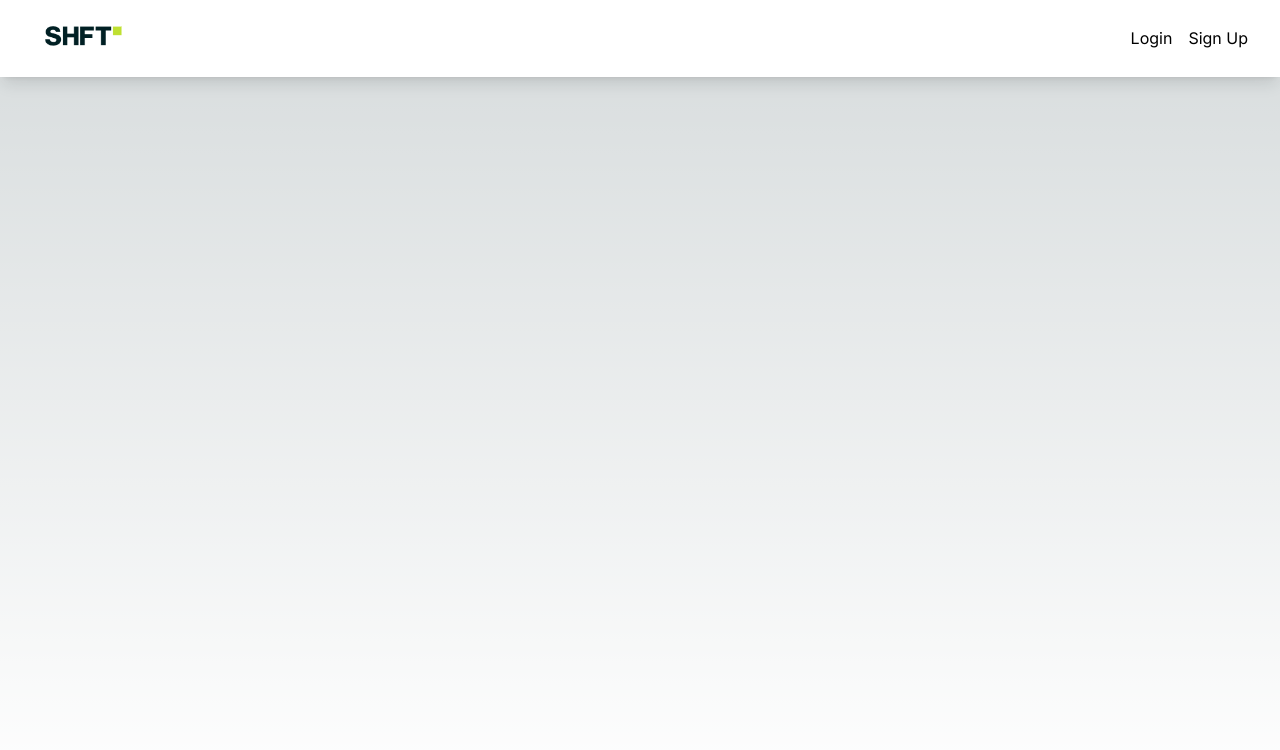
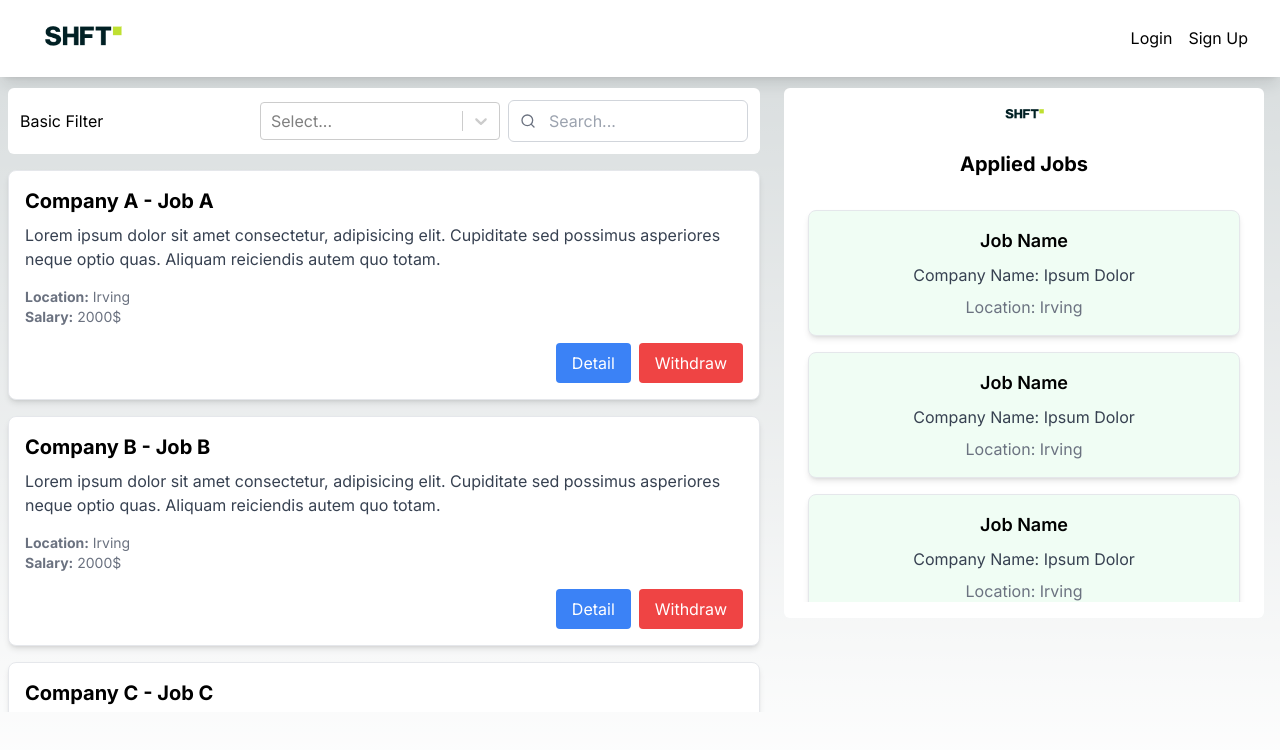
Before and after one commit to farukcagan/Job_Application, a Next.js app: page /job-list in a window 1280 px wide. Shown: the top 750 px of the page. Built offline with nearby package versions, Linux system fonts and the light colour scheme.

Commit message:
Added business content and applied business components with sample mockdata

```diff
--- a/package.json
+++ b/package.json
@@ -18,6 +18,7 @@
     "react-icons": "^5.2.1",
     "react-query": "^3.39.3",
     "react-redux": "^9.1.2",
+    "react-select": "^5.8.0",
     "sweetalert2": "^11.12.3",
     "universal-cookie": "^7.2.0"
   },
--- a/src/app/globals.css
+++ b/src/app/globals.css
@@ -31,3 +31,22 @@ body {
     text-wrap: balance;
   }
 }
+
+::-webkit-scrollbar {
+  width: 8px;
+  height: 8px;
+}
+
+::-webkit-scrollbar-thumb {
+  background-color: #b6b6b6;
+  border-radius: 4px;
+}
+
+::-webkit-scrollbar-thumb:hover {
+  background-color: #555;
+}
+
+::-webkit-scrollbar-track {
+  background: #f1f1f1;
+  border-radius: 4px;
+}
--- a/src/app/job-list/page.tsx
+++ b/src/app/job-list/page.tsx
@@ -1,4 +1,5 @@
 import Header from "@/components/Header/Header";
+import JobsList from "@/components/Job/JobList/JobsList";
 import { Metadata } from "next";
 
 export const metadata: Metadata = {
@@ -7,10 +8,12 @@ export const metadata: Metadata = {
 };
 
 export default function Page() {
-
   return (
-    <main className="flex min-h-screen flex-col items-center justify-between">
-      <Header />
+    <main className="flex min-h-screen flex-col">
+      <Header  />
+      <div className="pt-20">
+        <JobsList />
+      </div>
     </main>
   );
 }
--- a/src/components/Header/Header.tsx
+++ b/src/components/Header/Header.tsx
@@ -38,7 +38,7 @@ const Header: React.FC = () => {
   };
 
   return (
-    <header className="fixed top-0 left-0 w-full flex justify-between items-center p-4 bg-white text-black shadow-lg z-50">
+    <header className="fixed top-0 w-full left-0 flex justify-between items-center p-4 bg-white text-black shadow-lg z-50">
       <div className="text-xl font-bold ml-4">
         <a href="/">
           <Image
--- a/src/components/Job/JobList/JobsList.tsx
+++ b/src/components/Job/JobList/JobsList.tsx
@@ -1,11 +1,23 @@
-import React from 'react'
+"use client";
+import React from "react";
+import BasicFilter from "../components/BasicFilter";
+import JobsContent from "../components/JobsContent";
+import AppliedJobs from "../components/AppliedJobs";
 
 function JobsList() {
   return (
-    <div>
-
+    <div className="relative z-50 w-full">
+      <div className="flex">
+        <div className="w-3/5">
+          <BasicFilter />
+          <JobsContent />
+        </div>
+        <div className="w-2/5">
+          <AppliedJobs />
+        </div>
+      </div>
     </div>
-  )
+  );
 }
 
-export default JobsList
+export default JobsList;
--- /dev/null
+++ b/src/components/Job/components/AppliedJobs.tsx
@@ -0,0 +1,89 @@
+import React, { useEffect, useState } from "react";
+import Image from "next/image";
+
+interface Job {
+  jobName: string;
+  companyName: string;
+  location: string;
+}
+
+const exampleJobs: Job[] = [
+  {
+    jobName: "Job Name",
+    companyName: "Ipsum Dolor",
+    location: "Irving",
+  },
+  {
+    jobName: "Job Name",
+    companyName: "Ipsum Dolor",
+    location: "Irving",
+  },
+  {
+    jobName: "Job Name",
+    companyName: "Ipsum Dolor",
+    location: "Irving",
+  }, {
+    jobName: "Job Name",
+    companyName: "Ipsum Dolor",
+    location: "Irving",
+  },
+  {
+    jobName: "Job Name",
+    companyName: "Ipsum Dolor",
+    location: "Irving",
+  },
+  {
+    jobName: "Job Name",
+    companyName: "Ipsum Dolor",
+    location: "Irving",
+  },
+];
+
+const AppliedJobs: React.FC = () => {
+  const [profileImage, setProfileImage] = useState<string | null>(null);
+  const [email, setEmail] = useState<string | null>(null);
+
+  useEffect(() => {
+    setEmail(localStorage.getItem("email"));
+    setProfileImage(localStorage.getItem("profileImage"));
+  }, []);
+
+  return (
+    <div className="p-4 mt-2 mr-4  ml-4 bg-white rounded-md space-y-6 text-center">
+      <div className="items-center">
+        <div className="flex justify-center mb-5">
+          <Image
+            src={profileImage?.replace(/"/g, "") || "/images/logo.png"}
+            alt="Profile Picture"
+            width={50}
+            height={50}
+            className="rounded-full"
+          />
+        </div>
+        <div>
+          <h2 className="text-sm font-bold">{email?.replace(/"/g, "")}</h2>
+        </div>
+        <div className="mt-6">
+          <span className="text-xl font-bold">Applied Jobs</span>
+        </div>
+      </div>
+
+      <div className="max-h-[400px] overflow-y-auto cursor-pointer space-y-4 p-2">
+        {exampleJobs.map((job, index) => (
+          <div
+            key={index}
+            className="card bg-green-50 border p-4 rounded-lg shadow-md hover:shadow-xl transition-shadow"
+          >
+            <h3 className="text-lg font-semibold mb-2">{job.jobName}</h3>
+            <p className="text-gray-700 mb-2">
+              Company Name: {job.companyName}
+            </p>
+            <p className="text-gray-500">Location: {job.location}</p>
+          </div>
+        ))}
+      </div>
+    </div>
+  );
+};
+
+export default AppliedJobs;
--- /dev/null
+++ b/src/components/Job/components/BasicFilter.tsx
@@ -0,0 +1,39 @@
+import React from "react";
+import Select from "react-select";
+import { FiSearch } from "react-icons/fi";
+
+const options = [
+  { value: "option1", label: "Option 1" },
+  { value: "option2", label: "Option 2" },
+  { value: "option2", label: "Option 2" },
+  { value: "option2", label: "Option 2" },
+];
+
+function BasicFilter() {
+  return (
+    <div className="p-2">
+      <div className="flex  rounded-md bg-white w-full p-3 items-center">
+        <div className="flex-1">
+          <span>Basic Filter</span>
+        </div>
+        <div className="flex-1 mr-2">
+          <Select
+            options={options}
+            className="w-full"
+            classNamePrefix="select"
+          />
+        </div>
+        <div className="flex-1 relative">
+          <input
+            type="text"
+            placeholder="Search..."
+            className="border border-gray-300 rounded-md py-2 px-4 pl-10 w-full"
+          />
+          <FiSearch className="absolute left-3 top-1/2 transform -translate-y-1/2 text-gray-500" />
+        </div>
+      </div>
+    </div>
+  );
+}
+
+export default BasicFilter;
--- /dev/null
+++ b/src/components/Job/components/JobsContent.tsx
@@ -0,0 +1,99 @@
+import React from 'react';
+
+interface Job {
+  companyName?: string;
+  jobName?: string;
+  description?: string;
+  location?: string;
+  salary?: string;
+}
+
+const exampleJobs: Job[] = [
+  {
+    companyName: 'Company A',
+    jobName: 'Job A',
+    description: 'Lorem ipsum dolor sit amet consectetur, adipisicing elit. Cupiditate sed possimus asperiores neque optio quas. Aliquam reiciendis autem quo totam.',
+    location: 'Irving',
+    salary: '2000$',
+  },
+  {
+    companyName: 'Company B',
+    jobName: 'Job B',
+    description: 'Lorem ipsum dolor sit amet consectetur, adipisicing elit. Cupiditate sed possimus asperiores neque optio quas. Aliquam reiciendis autem quo totam.',
+    location: 'Irving',
+    salary: '2000$',
+  },
+  {
+    companyName: 'Company C',
+    jobName: 'Job C',
+    description: 'Lorem ipsum dolor sit amet consectetur, adipisicing elit. Cupiditate sed possimus asperiores neque optio quas. Aliquam reiciendis autem quo totam.',
+    location: 'Irving',
+    salary: '2000$',
+  }, {
+    companyName: 'Company B',
+    jobName: 'Job B',
+    description: 'Lorem ipsum dolor sit amet consectetur, adipisicing elit. Cupiditate sed possimus asperiores neque optio quas. Aliquam reiciendis autem quo totam.',
+    location: 'Irving',
+    salary: '2000$',
+  },
+  {
+    companyName: 'Company C',
+    jobName: 'Job C',
+    description: 'Lorem ipsum dolor sit amet consectetur, adipisicing elit. Cupiditate sed possimus asperiores neque optio quas. Aliquam reiciendis autem quo totam.',
+    location: 'Irving',
+    salary: '2000$',
+  }, {
+    companyName: 'Company B',
+    jobName: 'Job B',
+    description: 'Lorem ipsum dolor sit amet consectetur, adipisicing elit. Cupiditate sed possimus asperiores neque optio quas. Aliquam reiciendis autem quo totam.',
+    location: 'Irving',
+    salary: '2000$',
+  },
+  {
+    companyName: 'Company C',
+    jobName: 'Job C',
+    description: 'Lorem ipsum dolor sit amet consectetur, adipisicing elit. Cupiditate sed possimus asperiores neque optio quas. Aliquam reiciendis autem quo totam.',
+    location: 'Irving',
+    salary: '2000$',
+  }, {
+    companyName: 'Company B',
+    jobName: 'Job B',
+    description: 'Lorem ipsum dolor sit amet consectetur, adipisicing elit. Cupiditate sed possimus asperiores neque optio quas. Aliquam reiciendis autem quo totam.',
+    location: 'Irving',
+    salary: '2000$',
+  },
+  {
+    companyName: 'Company C',
+    jobName: 'Job C',
+    description: 'Lorem ipsum dolor sit amet consectetur, adipisicing elit. Cupiditate sed possimus asperiores neque optio quas. Aliquam reiciendis autem quo totam.',
+    location: 'Irving',
+    salary: '2000$',
+  },
+];
+
+const JobsContent: React.FC = () => {
+  return (
+    <div className="max-h-[550px] overflow-y-auto space-y-4 p-2">
+      {exampleJobs.map((job, index) => (
+        <div key={index} className="card bg-white border p-4 rounded-lg shadow-md hover:shadow-lg transition-shadow">
+          <h2 className="text-xl font-bold mb-2">{job.companyName} - {job.jobName}</h2>
+          <p className="text-gray-700 mb-4">{job.description}</p>
+          <div className="text-sm text-gray-500">
+            <p><strong>Location:</strong> {job.location}</p>
+            <p><strong>Salary:</strong> {job.salary}</p>
+          </div>
+          <div className="mt-4 flex justify-end">
+            <button className="bg-blue-500 text-white px-4 py-2 rounded hover:bg-blue-600 transition-colors">
+              Detail
+            </button>
+            <button className="ml-2 bg-red-500 text-white px-4 py-2 rounded hover:bg-red-600 transition-colors">
+              Withdraw
+            </button>
+          </div>
+        </div>
+      ))}
+    </div>
+  );
+};
+
+export default JobsContent;
```
Also changed, not shown: 1 other file (tests, documents, lock files or other folders).
